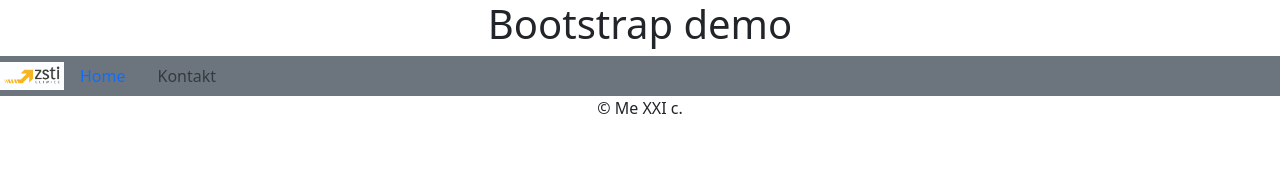
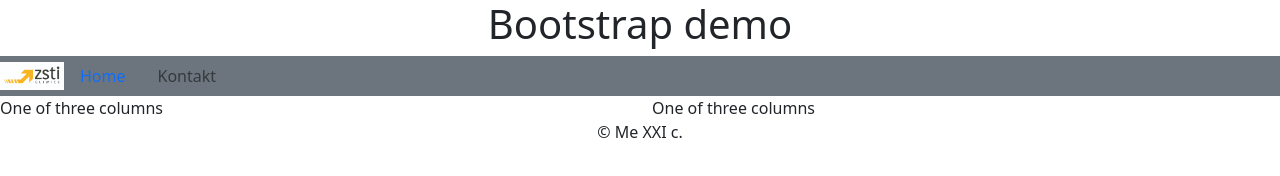
Before and after one commit to MarekS1i/rep, a plain HTML site: page index.html in a window 1280 px wide. Drawn offline with nearby package versions, Linux system fonts and the light colour scheme.

Commit message:
added cols

```diff
--- a/index.html
+++ b/index.html
@@ -3,7 +3,8 @@
     <meta name="viewport" content="width=device-width, initial-scale=1">
     <title>Bootstrap demo</title>
     <link href="https://cdn.jsdelivr.net/npm/bootstrap@5.3.3/dist/css/bootstrap.min.css" rel="stylesheet" integrity="sha384-QWTKZyjpPEjISv5WaRU9OFeRpok6YctnYmDr5pNlyT2bRjXh0JMhjY6hW+ALEwIH" crossorigin="anonymous">
-  </head>
+    <link rel="shortcut icon" href="favicon.ico" type="image/x-icon">
+</head>
   <body>
     <header>
         <h1 class="text-center">Bootstrap demo</h1>
@@ -13,7 +14,14 @@
         <a class="nav-link disabled">Kontakt</a>
       </nav>
     </header>
-
+    <div class="row align-items-center">
+        <div class="col 9">
+          One of three columns
+        </div>
+        <div class="col 3">
+          One of three columns
+        </div>
+    </div>
   </body>
   <footer class="text-center">
     <p>&copy; Me XXI c.</p>
```
